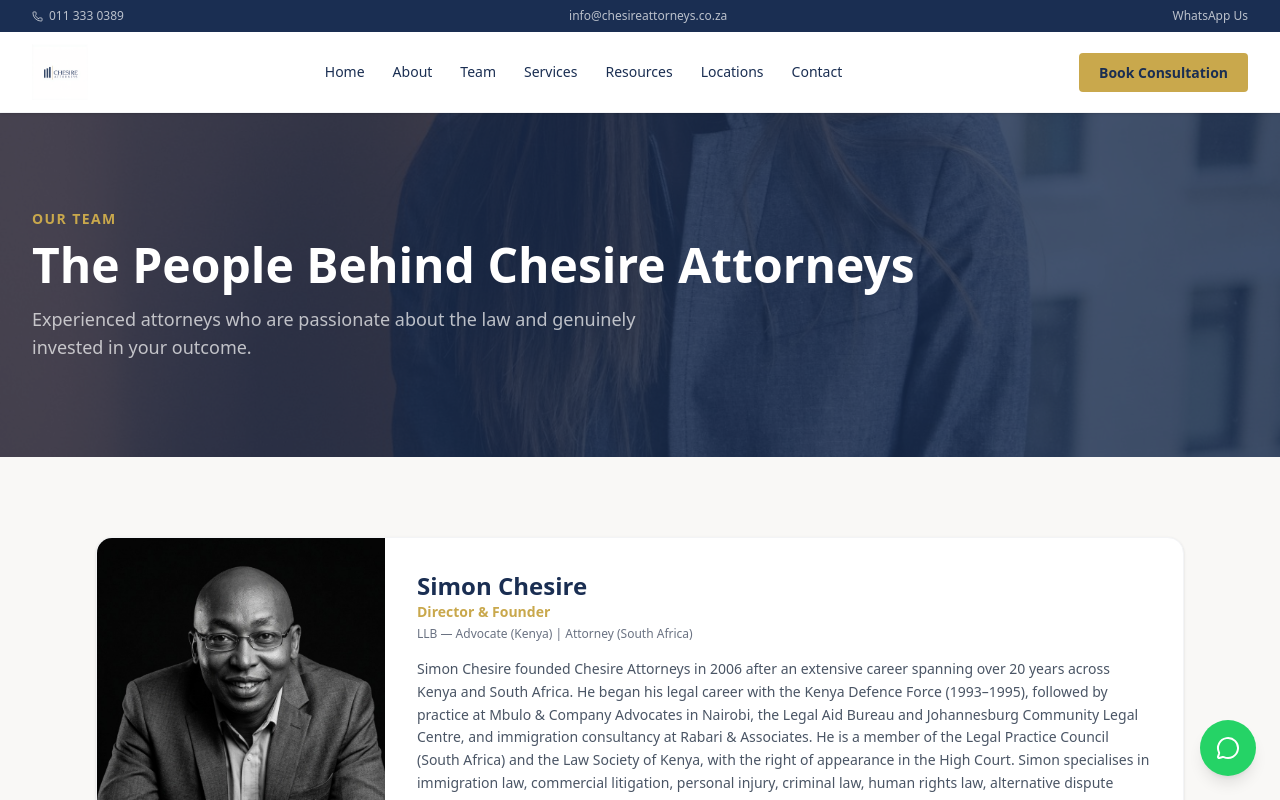
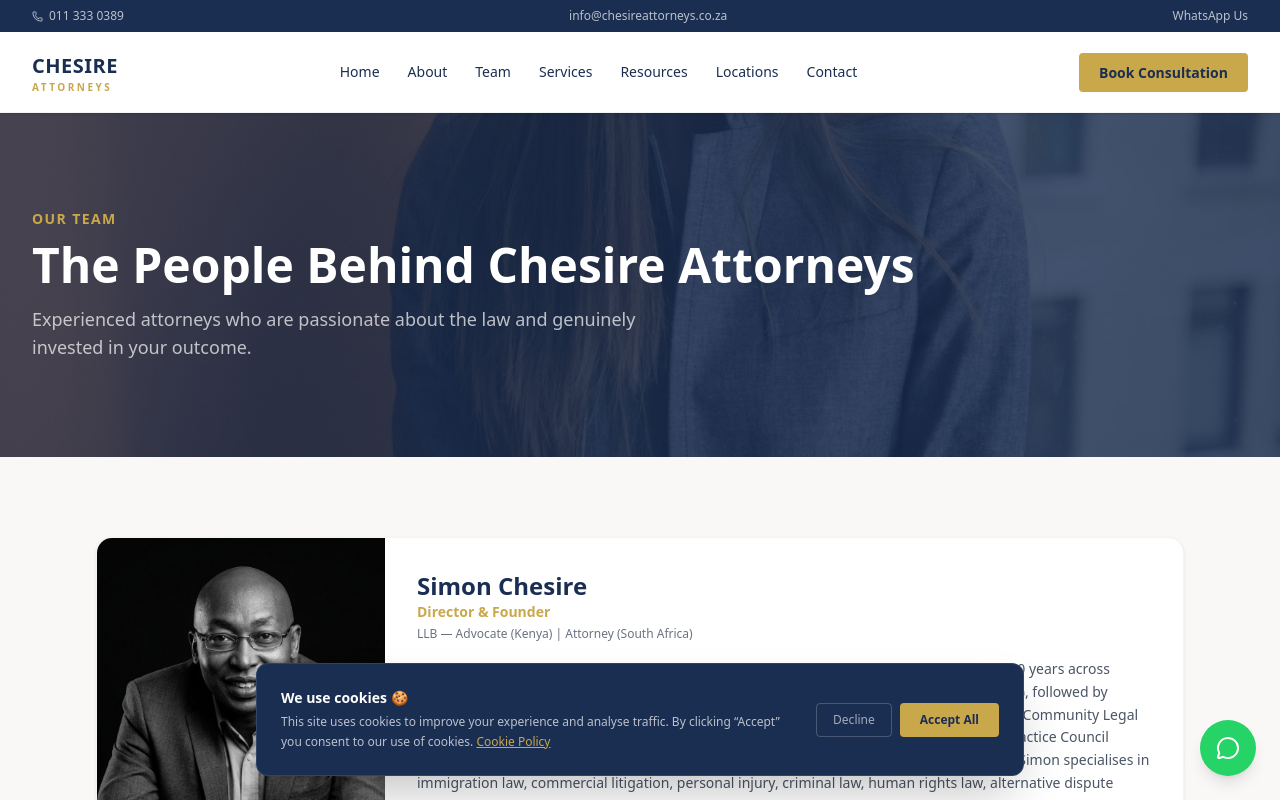
Before and after one commit to qzenta/chesire, a Next.js app: page /team in a window 1280 px wide. Shown: the top 800 px of the page. Built offline with nearby package versions, Linux system fonts and the light colour scheme; a web font is replaced by a local one.

Commit message:
3-slide hero; wordmark logo nav+footer; cookie consent popup; POPIA checkbox fix; team animations; Brevo sender fix; Respina name; team page animations

```diff
--- a/src/app/api/contact/route.ts
+++ b/src/app/api/contact/route.ts
@@ -15,7 +15,7 @@
     }
 
     const payload = {
-      sender: { name: "Chesire Attorneys Website", email: "noreply@chesireattorneys.co.za" },
+      sender: { name: "Chesire Attorneys Website", email: "info@chesireattorneys.co.za" },
       to: [{ email: "info@chesireattorneys.co.za", name: "Chesire Attorneys" }],
       replyTo: { email, name },
       subject: `New Enquiry — ${area} — ${name}`,
--- a/src/app/globals.css
+++ b/src/app/globals.css
@@ -23,6 +23,11 @@
   scroll-behavior: smooth;
 }
 
+@keyframes fadeInUp {
+  from { opacity: 0; transform: translateY(24px); }
+  to   { opacity: 1; transform: translateY(0); }
+}
+
 @keyframes marquee {
   0% { transform: translateX(0); }
   100% { transform: translateX(-100%); }
--- a/src/app/layout.tsx
+++ b/src/app/layout.tsx
@@ -5,6 +5,7 @@
 import Navbar from "@/components/Navbar";
 import Footer from "@/components/Footer";
 import WhatsAppButton from "@/components/WhatsAppButton";
+import CookieConsent from "@/components/CookieConsent";
 
 const playfair = Playfair_Display({
   variable: "--font-playfair",
@@ -54,6 +55,7 @@
         <main className="flex-1">{children}</main>
         <Footer />
         <WhatsAppButton />
+        <CookieConsent />
       </body>
     </html>
   );
--- a/src/app/page.tsx
+++ b/src/app/page.tsx
@@ -1,7 +1,7 @@
 import Link from "next/link";
 import Image from "next/image";
 import { Scale, Globe, Users, Home, Briefcase, FileText, Star, ArrowRight, Calendar, Shield } from "lucide-react";
-import DiagonalHero from "@/components/DiagonalHero";
+import HeroSlider from "@/components/HeroSlider";
 import CounterSection from "@/components/CounterSection";
 import PartnersMarquee from "@/components/PartnersMarquee";
 
@@ -31,7 +31,7 @@
 export default function HomePage() {
   return (
     <>
-      <DiagonalHero />
+      <HeroSlider />
 
       {/* Trust bar */}
       <section className="bg-white border-b border-gray-100 shadow-sm">
@@ -78,12 +78,16 @@
           <div className="grid grid-cols-1 sm:grid-cols-2 gap-8 max-w-2xl mx-auto">
             {[
               { img: "/images/team1.jpg", name: "Simon Chesire", role: "Director & Founder", areas: "Immigration, Civil Litigation, Criminal Law" },
-              { img: "/images/team2.jpg", name: "Attorney Name", role: "Associate Attorney", areas: "Family Law, Estates, Labour Law" },
+              { img: "/images/team2.jpg", name: "Respina Tafirei", role: "Professional Assistant", areas: "Family Law, Estates, Labour Law" },
             ].map((m, i) => (
-              <div key={i} className="bg-white rounded-xl overflow-hidden shadow-sm text-center">
+              <div
+                key={i}
+                className="bg-white rounded-xl overflow-hidden shadow-sm text-center group transition-transform duration-300 hover:-translate-y-2 hover:shadow-lg"
+                style={{ animation: `fadeInUp 0.6s ease both`, animationDelay: `${i * 0.15}s` }}
+              >
                 <div className="h-56 bg-[#1A2E52]/5 overflow-hidden">
                   {/* eslint-disable-next-line @next/next/no-img-element */}
-                  <img src={m.img} alt={m.name} className="w-full h-full object-cover object-top" />
+                  <img src={m.img} alt={m.name} className="w-full h-full object-cover object-top group-hover:scale-105 transition-transform duration-500" />
                 </div>
                 <div className="p-5">
                   <h3 className="font-[var(--font-playfair)] text-lg font-bold text-[#1A2E52]">{m.name}</h3>
--- a/src/app/team/page.tsx
+++ b/src/app/team/page.tsx
@@ -30,11 +30,15 @@
 
       <section className="max-w-6xl mx-auto px-4 sm:px-6 lg:px-8 py-20 space-y-10">
         {team.map((member, i) => (
-          <div key={i} className="bg-white border border-gray-100 rounded-2xl overflow-hidden shadow-sm flex flex-col md:flex-row">
+          <div
+            key={i}
+            className="bg-white border border-gray-100 rounded-2xl overflow-hidden shadow-sm flex flex-col md:flex-row hover:shadow-lg transition-shadow duration-300"
+            style={{ animation: "fadeInUp 0.6s ease both", animationDelay: `${i * 0.2}s` }}
+          >
             {/* Photo — fixed width left column */}
-            <div className="md:w-64 lg:w-72 shrink-0 overflow-hidden bg-[#1A2E52]/5">
+            <div className="md:w-64 lg:w-72 shrink-0 overflow-hidden bg-[#1A2E52]/5 group">
               {/* eslint-disable-next-line @next/next/no-img-element */}
-              <img src={member.img} alt={member.name} className="w-full h-full object-cover object-top min-h-64" />
+              <img src={member.img} alt={member.name} className="w-full h-full object-cover object-top min-h-64 group-hover:scale-105 transition-transform duration-500" />
             </div>
             {/* Bio — right column */}
             <div className="p-8 flex flex-col justify-center flex-1">
--- /dev/null
+++ b/src/components/CookieConsent.tsx
@@ -0,0 +1,54 @@
+"use client";
+import Link from "next/link";
+import { useEffect, useState } from "react";
+
+export default function CookieConsent() {
+  const [visible, setVisible] = useState(false);
+
+  useEffect(() => {
+    const accepted = localStorage.getItem("cookie-consent");
+    if (!accepted) setVisible(true);
+  }, []);
+
+  const accept = () => {
+    localStorage.setItem("cookie-consent", "accepted");
+    setVisible(false);
+  };
+
+  const decline = () => {
+    localStorage.setItem("cookie-consent", "declined");
+    setVisible(false);
+  };
+
+  if (!visible) return null;
+
+  return (
+    <div className="fixed bottom-0 inset-x-0 z-[100] p-4 sm:p-6">
+      <div className="max-w-3xl mx-auto bg-[#1A2E52] text-white rounded-xl shadow-2xl border border-white/10 p-5 sm:p-6 flex flex-col sm:flex-row gap-4 items-start sm:items-center">
+        <div className="flex-1 min-w-0">
+          <p className="font-semibold text-sm mb-1">We use cookies 🍪</p>
+          <p className="text-white/70 text-xs leading-relaxed">
+            This site uses cookies to improve your experience and analyse traffic. By clicking &ldquo;Accept&rdquo; you consent to our use of cookies.{" "}
+            <Link href="/cookies" className="text-[#C9A84C] underline hover:no-underline">
+              Cookie Policy
+            </Link>
+          </p>
+        </div>
+        <div className="flex gap-2 shrink-0">
+          <button
+            onClick={decline}
+            className="text-white/60 hover:text-white text-xs font-medium px-4 py-2 rounded border border-white/20 hover:border-white/40 transition-colors"
+          >
+            Decline
+          </button>
+          <button
+            onClick={accept}
+            className="bg-[#C9A84C] hover:bg-[#b8963e] text-[#1A2E52] text-xs font-bold px-5 py-2 rounded transition-colors"
+          >
+            Accept All
+          </button>
+        </div>
+      </div>
+    </div>
+  );
+}
--- a/src/components/Footer.tsx
+++ b/src/components/Footer.tsx
@@ -1,6 +1,6 @@
 import Link from "next/link";
-import Image from "next/image";
 import { MapPin, Phone, Mail, MessageCircle } from "lucide-react";
+import Wordmark from "@/components/Wordmark";
 
 const whatsapp = process.env.NEXT_PUBLIC_WHATSAPP_NUMBER ?? "27824078095";
 
@@ -11,7 +11,7 @@
 
         {/* Brand */}
         <div>
-          <Image src="/images/logo.png" alt="Chesire Attorneys" width={140} height={46} className="h-10 w-auto brightness-0 invert mb-4" />
+          <div className="mb-4"><Wordmark inverted /></div>
           <p className="text-sm leading-relaxed mb-5">
             Boutique Johannesburg law firm delivering accessible, expert legal services across immigration, litigation, family law and beyond.
           </p>
--- /dev/null
+++ b/src/components/HeroSlider.tsx
@@ -0,0 +1,124 @@
+"use client";
+import Link from "next/link";
+import { useEffect, useState } from "react";
+
+const slides = [
+  {
+    bg: "/images/hero-bg.jpg",
+    tag: "Boutique Law Firm — Johannesburg",
+    heading: "Expert Legal Guidance",
+    highlight: "You Can Trust",
+    sub: "Chesire Attorneys delivers accessible, client‑centred legal services in immigration, litigation, family law and beyond.",
+  },
+  {
+    bg: "/images/hero-panel-1.jpg",
+    tag: "Immigration Law Specialists",
+    heading: "Navigating South African",
+    highlight: "Immigration Law",
+    sub: "From work visas and permanent residence to VFS applications and High Court challenges — we guide you every step of the way.",
+  },
+  {
+    bg: "/images/hero-panel-2.jpg",
+    tag: "Family & Commercial Law",
+    heading: "Protecting What",
+    highlight: "Matters Most",
+    sub: "Whether it is your family, your business or your rights — Chesire Attorneys stands with you with over 20 years of legal expertise.",
+  },
+];
+
+const calendlyUrl = process.env.NEXT_PUBLIC_CALENDLY_URL ?? "https://calendly.com/chesireattorneys";
+
+export default function HeroSlider() {
+  const [current, setCurrent] = useState(0);
+  const [animating, setAnimating] = useState(false);
+
+  useEffect(() => {
+    const timer = setInterval(() => {
+      setAnimating(true);
+      setTimeout(() => {
+        setCurrent((prev) => (prev + 1) % slides.length);
+        setAnimating(false);
+      }, 400);
+    }, 5500);
+    return () => clearInterval(timer);
+  }, []);
+
+  const goTo = (i: number) => {
+    if (i === current) return;
+    setAnimating(true);
+    setTimeout(() => { setCurrent(i); setAnimating(false); }, 300);
+  };
+
+  const slide = slides[current];
+
+  return (
+    <section className="relative h-[80vh] min-h-[560px] max-h-[800px] overflow-hidden">
+      {/* Background images — crossfade */}
+      {slides.map((s, i) => (
+        <div
+          key={i}
+          className="absolute inset-0 bg-cover bg-center scale-105 transition-opacity duration-700"
+          style={{
+            backgroundImage: `url('${s.bg}')`,
+            opacity: i === current ? 1 : 0,
+          }}
+        />
+      ))}
+
+      {/* Overlays */}
+      <div className="absolute inset-0 bg-[#0a1628]/65" />
+      <div className="absolute inset-0 bg-[#1A2E52]/50" style={{ clipPath: "polygon(0 0, 52% 0, 38% 100%, 0 100%)" }} />
+      <div className="absolute inset-0 bg-[#C9A84C]/15" style={{ clipPath: "polygon(37% 0, 55% 0, 41% 100%, 24% 100%)" }} />
+
+      {/* Content */}
+      <div className="relative h-full flex items-center">
+        <div className="max-w-7xl mx-auto px-4 sm:px-6 lg:px-8 w-full">
+          <div
+            className="max-w-2xl transition-all duration-400"
+            style={{ opacity: animating ? 0 : 1, transform: animating ? "translateY(12px)" : "translateY(0)" }}
+          >
+            <p className="text-[#C9A84C] text-sm font-semibold tracking-widest uppercase mb-4">
+              {slide.tag}
+            </p>
+            <h1 className="font-[var(--font-playfair)] text-4xl sm:text-5xl lg:text-6xl font-bold text-white leading-tight mb-5">
+              {slide.heading}
+              <span className="block text-[#C9A84C]">{slide.highlight}</span>
+            </h1>
+            <p className="text-white/80 text-lg max-w-xl mb-8 leading-relaxed">{slide.sub}</p>
+            <div className="flex flex-col sm:flex-row gap-4">
+              <a
+                href={calendlyUrl}
+                target="_blank"
+                rel="noopener noreferrer"
+                className="bg-[#C9A84C] hover:bg-[#b8963e] text-[#1A2E52] font-bold px-8 py-4 rounded text-base transition-colors text-center"
+              >
+                Book a Consultation
+              </a>
+              <Link
+                href="/services"
+                className="border border-white/50 hover:border-white text-white font-semibold px-8 py-4 rounded text-base transition-colors text-center"
+              >
+                Our Services
+              </Link>
+            </div>
+          </div>
+        </div>
+      </div>
+
+      {/* Slide indicators */}
+      <div className="absolute bottom-8 left-1/2 -translate-x-1/2 flex gap-2.5 z-10">
+        {slides.map((_, i) => (
+          <button
+            key={i}
+            onClick={() => goTo(i)}
+            aria-label={`Slide ${i + 1}`}
+            className={`h-1.5 rounded-full transition-all duration-300 ${i === current ? "w-8 bg-[#C9A84C]" : "w-2.5 bg-white/40 hover:bg-white/70"}`}
+          />
+        ))}
+      </div>
+
+      {/* Bottom fade */}
+      <div className="absolute bottom-0 inset-x-0 h-16 bg-gradient-to-t from-[#F9F8F6] to-transparent" />
+    </section>
+  );
+}
--- a/src/components/Navbar.tsx
+++ b/src/components/Navbar.tsx
@@ -1,8 +1,8 @@
 "use client";
 import Link from "next/link";
-import Image from "next/image";
 import { useState } from "react";
 import { Menu, X, Phone } from "lucide-react";
+import Wordmark from "@/components/Wordmark";
 // Submenus open on CSS hover — no JS state needed for desktop
 
 const links = [
@@ -69,16 +69,9 @@
       <div className="bg-white border-b border-gray-100">
         <div className="max-w-7xl mx-auto px-4 sm:px-6 lg:px-8">
           <div className="flex items-center justify-between h-20">
-            {/* Logo on white */}
+            {/* Wordmark */}
             <Link href="/" className="flex items-center shrink-0">
-              <Image
-                src="/images/logo.png"
-                alt="Chesire Attorneys"
-                width={220}
-                height={72}
-                className="h-14 w-auto"
-                priority
-              />
+              <Wordmark />
             </Link>
 
             {/* Desktop nav — submenus open on CSS hover, no JS needed */}
--- /dev/null
+++ b/src/components/Wordmark.tsx
@@ -0,0 +1,22 @@
+interface WordmarkProps {
+  inverted?: boolean; // true = on dark background
+}
+
+export default function Wordmark({ inverted = false }: WordmarkProps) {
+  return (
+    <div className="flex flex-col leading-none select-none">
+      <span
+        className="font-[var(--font-playfair)] font-bold tracking-wide text-xl"
+        style={{ color: inverted ? "#C9A84C" : "#1A2E52" }}
+      >
+        CHESIRE
+      </span>
+      <span
+        className="text-[10px] font-semibold tracking-[0.25em] uppercase mt-0.5"
+        style={{ color: inverted ? "#ffffff99" : "#C9A84C" }}
+      >
+        ATTORNEYS
+      </span>
+    </div>
+  );
+}
```
Also changed, not shown: src/app/contact/page.tsx (+17 -9 lines).
